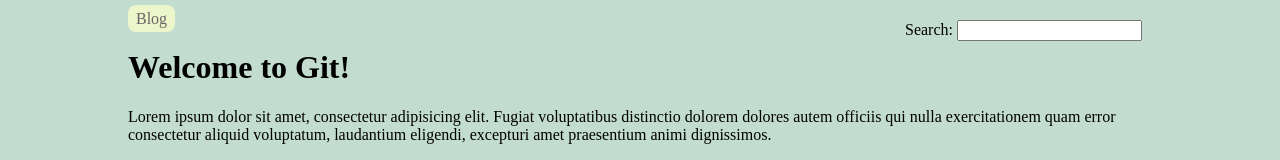
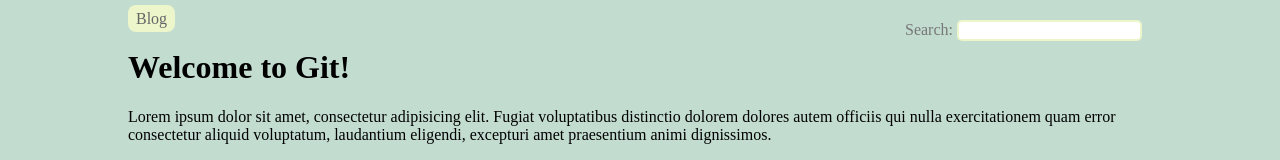
Before and after one commit to raxy80-superego/testProject, a plain HTML site: page index.html in a window 1280 px wide. Shown: the top 160 px of the page. Drawn offline with Linux system fonts and the light colour scheme.

Commit message:
Styling of search top

```diff
--- a/css/style.css
+++ b/css/style.css
@@ -10,6 +10,13 @@ header {
 	position: absolute;
 	top: 10px;
 	right: 10px;
+}
+.search label {
+	color: #777;
+}
+.search input {
+	border-radius: 5px;
+	border: 2px solid #EDF5CB;
 }
 .holder {
 	margin: 20px 0;
```
